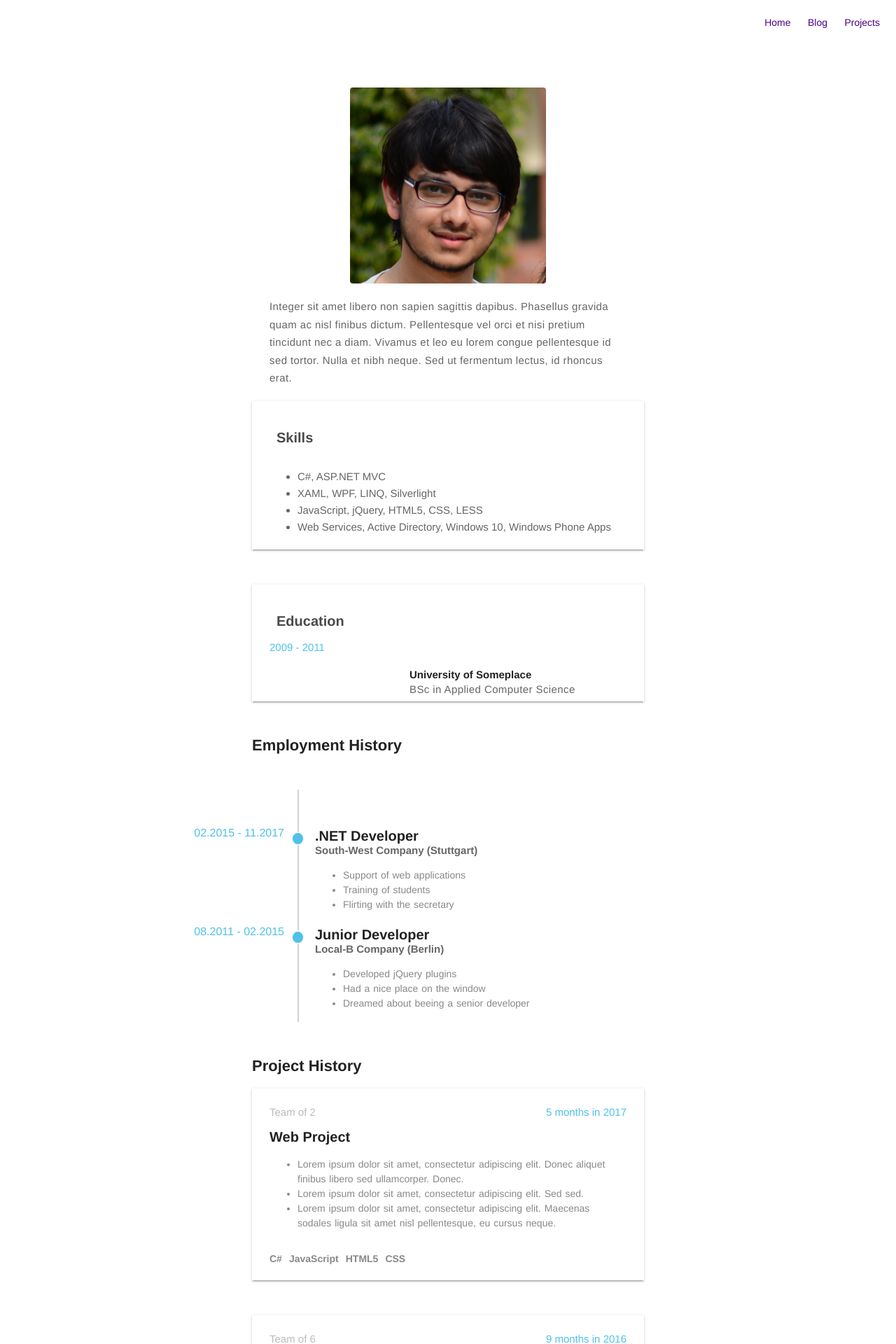
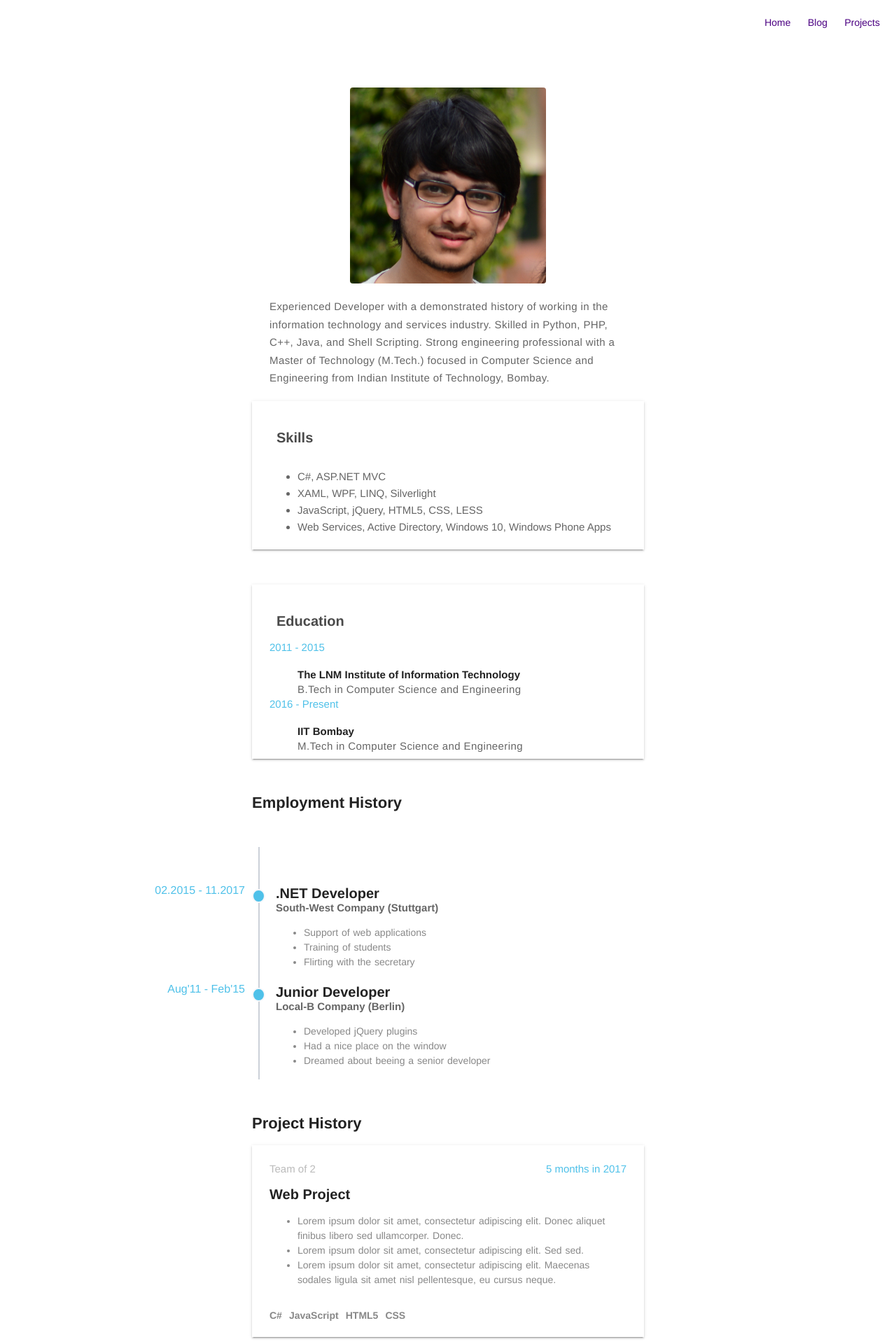
Before and after one commit to anshulgupta0803/anshulgupta0803.github.io, a Jekyll site: the page built from about.md, in a window 1280 px wide. Shown: the top 1920 px of the page at 70% size. Built offline with Jekyll 4.4.1, drawn with Linux system fonts in a browser that asks for light colours.

Commit message:
Fixing timeline margin and education margin

```diff
--- a/_data/cv.yml
+++ b/_data/cv.yml
@@ -1,14 +1,20 @@
 anshulgupta:
-    profile: "Integer sit amet libero non sapien sagittis dapibus. Phasellus gravida quam ac nisl finibus dictum. Pellentesque vel orci et nisi pretium tincidunt nec a diam. Vivamus et leo eu lorem congue pellentesque id sed tortor. Nulla et nibh neque. Sed ut fermentum lectus, id rhoncus erat."
+    profile: "Experienced Developer with a demonstrated history of working in the information technology and services industry. Skilled in Python, PHP, C++, Java, and Shell Scripting. Strong engineering professional with a Master of Technology (M.Tech.) focused in Computer Science and Engineering from Indian Institute of Technology, Bombay. "
     skills:
         - "C#, ASP.NET MVC"
         - "XAML, WPF, LINQ, Silverlight"
         - "JavaScript, jQuery, HTML5, CSS, LESS"
         - "Web Services, Active Directory, Windows 10, Windows Phone Apps"
+
     education:
-        - time:             "2009 - 2011"
-          location:         "University of Someplace"
-          description:      "BSc in Applied Computer Science"
+        - time:             "2011 - 2015"
+          location:         "The LNM Institute of Information Technology"
+          description:      "B.Tech in Computer Science and Engineering"
+
+        - time:             "2016 - Present"
+          location:         "IIT Bombay"
+          description:      "M.Tech in Computer Science and Engineering"
+
     employment:
         - time:             "02.2015 - 11.2017"
           location:         "Stuttgart"
@@ -18,7 +24,7 @@ anshulgupta:
             - "Support of web applications"
             - "Training of students"
             - "Flirting with the secretary"
-        - time:             "08.2011 - 02.2015"
+        - time:             "Aug'11 - Feb'15"
           location:         "Berlin"
           company:          "Local-B Company"
           position:         "Junior Developer"
--- a/_sass/pages/about.scss
+++ b/_sass/pages/about.scss
@@ -23,7 +23,6 @@
 
     dd {
         padding-top: 7px;
-        margin-left: 200px;
 
         h3 {
             margin-bottom: 0;
@@ -67,7 +66,8 @@
 .timeline-container {
     width: 80%;
     padding: 50px 0 0 0;
-    margin: 50px auto;
+    margin-top: 50px;
+    margin-bottom: 50px;
     position: relative;
 
     &:before {
--- a/about.md
+++ b/about.md
@@ -11,7 +11,7 @@ layout: page
 </div>
 
 <div class="md-card shadow">
-    <div class="title icon-stats-bars">
+    <div class="title">
         <h2>Skills</h2>
     </div>
     <div class="content">
@@ -24,7 +24,7 @@ layout: page
 </div>
 
 <div class="md-card shadow education">
-    <div class="title icon-library">
+    <div class="title">
         <h2>Education</h2>
     </div>
     {% for entry in cv.education %}
@@ -83,7 +83,6 @@ layout: page
             <li> {{ technology }}</li>
             {% endfor %}
         </ul>
-        <span class="icon-briefcase"></span>
     </div>
 </div>
 {% endfor %}
```
